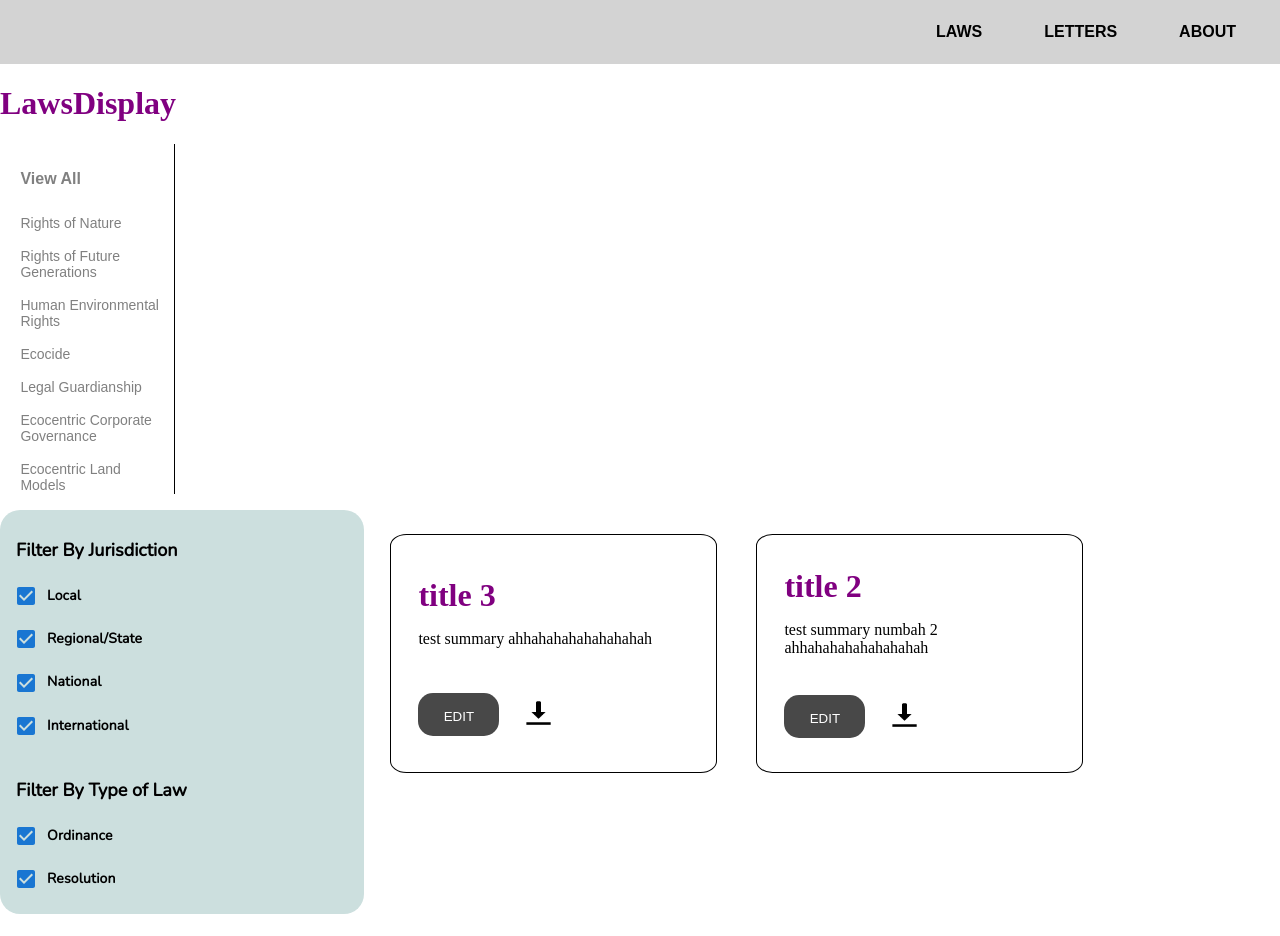
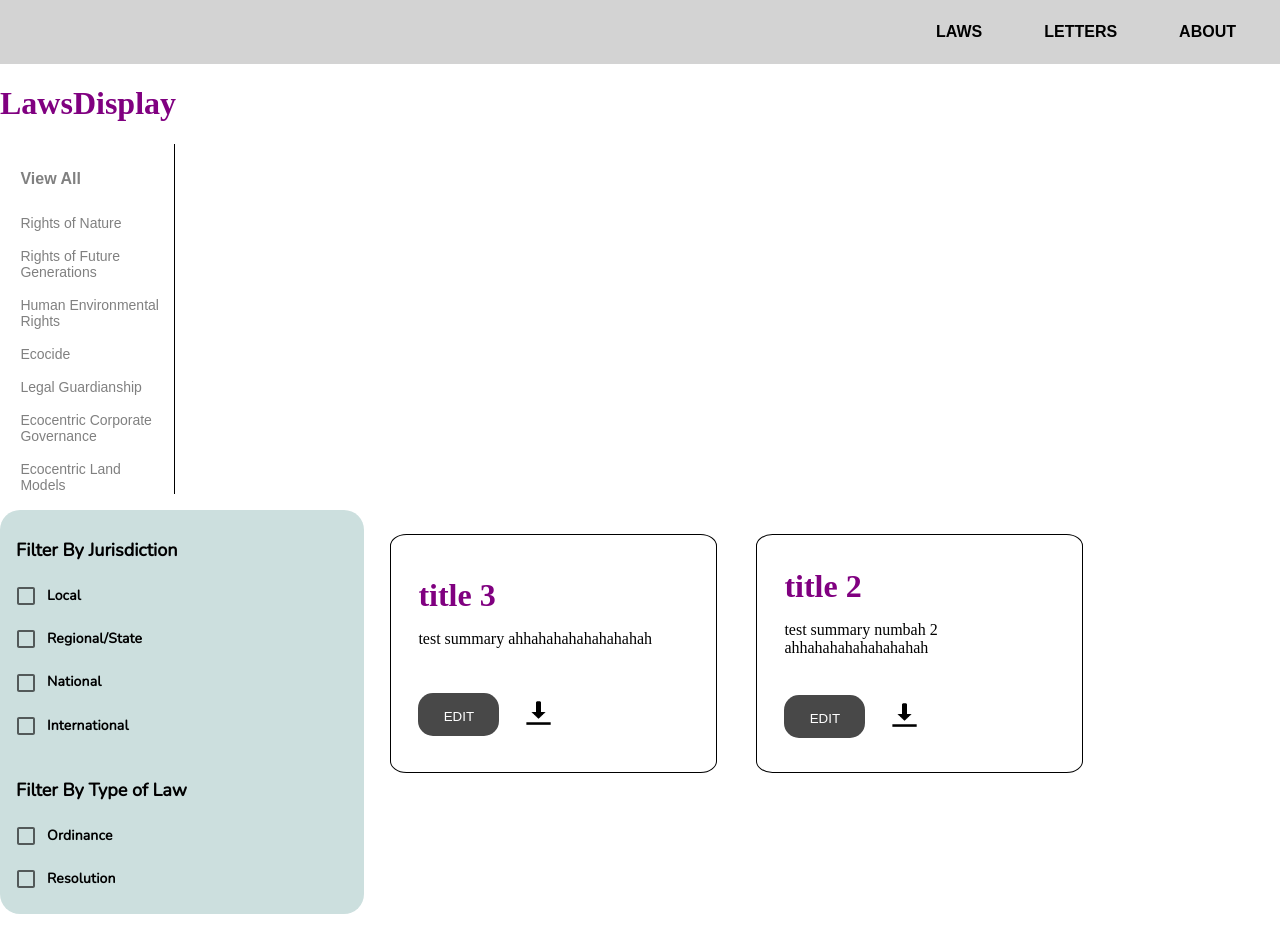
Before and after one commit to cornellh4i/earth-law-center, a React (Create React App) app in the folder client/: page /laws in a window 1280 px wide. Shown: the top 936 px of the page. Built offline with nearby package versions, Linux system fonts and the light colour scheme; no server answers.

Commit message:
fixed checkbox grouping issue

```diff
--- a/client/src/components/MultiSelectFilter/MultiSelectFilter.jsx
+++ b/client/src/components/MultiSelectFilter/MultiSelectFilter.jsx
@@ -4,48 +4,64 @@ import FormGroup from '@mui/material/FormGroup';
 import FormControlLabel from '@mui/material/FormControlLabel';
 import Checkbox from '@mui/material/Checkbox';
 import Box from '@mui/material/Box';
-import Typography from '@mui/material/Typography';
 
 export default function MultiSelectFilter() {
 
-  const [checked, setChecked] = React.useState(true);
+  const [state, setState] = React.useState({
+    local: false,
+    regional: false,
+    national: false,
+    international: false,
+    ordinance: false,
+    resolution: false,
+
+  });
 
   const handleChange = (event) => {
-    setChecked(event.target.checked);
+    setState({
+      ...state,
+      [event.target.name]: event.target.checked,
+    });
   };
 
+  const { local, regional, national, international, ordinance, resolution } = state;
   return (
 <Box className='box' component="span" sx={{ p: 2}}>
 <h1 className='text'>Filter By Jurisdiction</h1>
+
 <FormGroup>
 <FormControlLabel control={<Checkbox
-checked={checked}
+checked={local}
 onChange={handleChange}
 inputProps={{ 'aria-label': 'controlled' }}
+name = 'local'
 />} label={<h1 className = 'labels'>Local</h1>}/>
 </FormGroup>
 
 <FormGroup>
 <FormControlLabel control={<Checkbox
-checked={checked}
+checked={regional}
 onChange={handleChange}
 inputProps={{ 'aria-label': 'controlled' }}
+name = 'regional'
 />} label={<h1 className = 'labels'>Regional/State</h1>}/>
 </FormGroup>
 
 <FormGroup>
 <FormControlLabel control={<Checkbox
-checked={checked}
+checked={national}
 onChange={handleChange}
 inputProps={{ 'aria-label': 'controlled' }}
+name = 'national'
 />} label={<h1 className = 'labels'>National</h1>} />
 </FormGroup>
 
 <FormGroup>
 <FormControlLabel control={<Checkbox
-checked={checked}
+checked={international}
 onChange={handleChange}
 inputProps={{ 'aria-label': 'controlled' }}
+name = 'international'
 />} label={<h1 className = 'labels'>International</h1>} />
 </FormGroup>
 <br></br>
@@ -53,17 +69,19 @@ inputProps={{ 'aria-label': 'controlled' }}
 <h1 className='text'>Filter By Type of Law</h1>
 <FormGroup>
 <FormControlLabel control={<Checkbox
-checked={checked}
+checked={ordinance}
 onChange={handleChange}
 inputProps={{ 'aria-label': 'controlled' }}
+name = 'ordinance'
 />} label={<h1 className = 'labels'>Ordinance</h1>} />
 </FormGroup>
 
 <FormGroup>
 <FormControlLabel className='labels' control={<Checkbox
-checked={checked}
+checked={resolution}
 onChange={handleChange}
 inputProps={{ 'aria-label': 'controlled' }}
+name = 'resolution'
 />} label={<h1 className = 'labels'>Resolution</h1>}/>
 </FormGroup>
 </Box>
```
